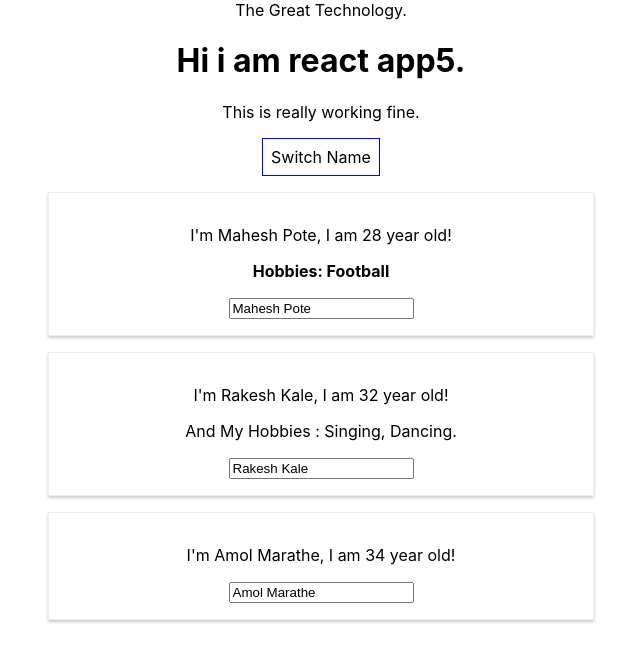
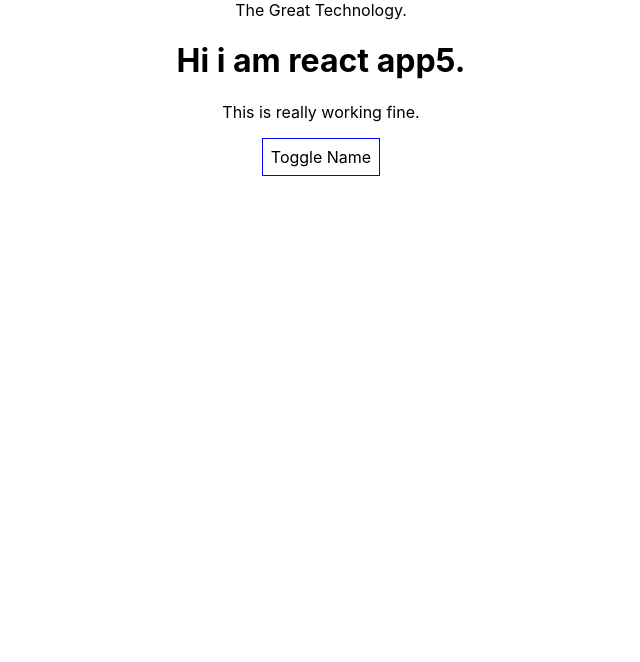
Before and after one commit to maheshpotedevex/reactwork, a React (Create React App) app: page / in a window 1280 px wide. Shown: the top 662 px of the page, without its empty margins (319-959 px from the left). Built offline with nearby package versions, Linux system fonts and the light colour scheme.

Commit message:
Rendering content conditionally

```diff
--- a/src/App.js
+++ b/src/App.js
@@ -8,7 +8,9 @@
 						{name: 'Mahesh Pote', age: 28},
 						{name: 'Rakesh Kale', age: 32},
 						{name: 'Amol Marathe', age: 34}
-			]
+				],
+				otherState: 'Something other value',
+				showPersons: false
 		}
 
 		// Onclick event handler
@@ -21,6 +23,11 @@
 					{name: 'Menu', age: 32},
 					{name: 'Kamlesh', age: 30}]
 		  	})
+		}
+		// Toggle person Handler
+		togglePersonsHandler = () => {
+			const doesShow = this.state.showPersons;
+			this.setState({showPersons: !doesShow})
 		}
 
 		nameChangeHandler = (event) => {
@@ -49,8 +56,11 @@
 	            <p>This is really working fine.</p>
 
 	            <button style   = {style}
-	            				onClick = {this.switchNameHandler.bind(this, 'Pandurang Marathe', '52')}>Switch Name</button>
-
+	            				// onClick = {this.switchNameHandler.bind(this, 'Pandurang Marathe', '52')}>Switch Name
+	            				onClick = {this.togglePersonsHandler}>Toggle Name
+	            </button>
+	            { this.state.showPersons === true ?
+		            	<div>
 				            <Person name = {this.state.persons[0].name}
 				            				age  = {this.state.persons[0].age}>
 				            				<strong>Hobbies: Football</strong>
@@ -62,6 +72,8 @@
 				            </Person>
 				            <Person name = {this.state.persons[2].name}
 				            				age  = {this.state.persons[2].age} />
+				        	</div> : null
+			      	}
           </div>
         );
     }
```
Lines whose indentation alone changed are shown as unchanged.
